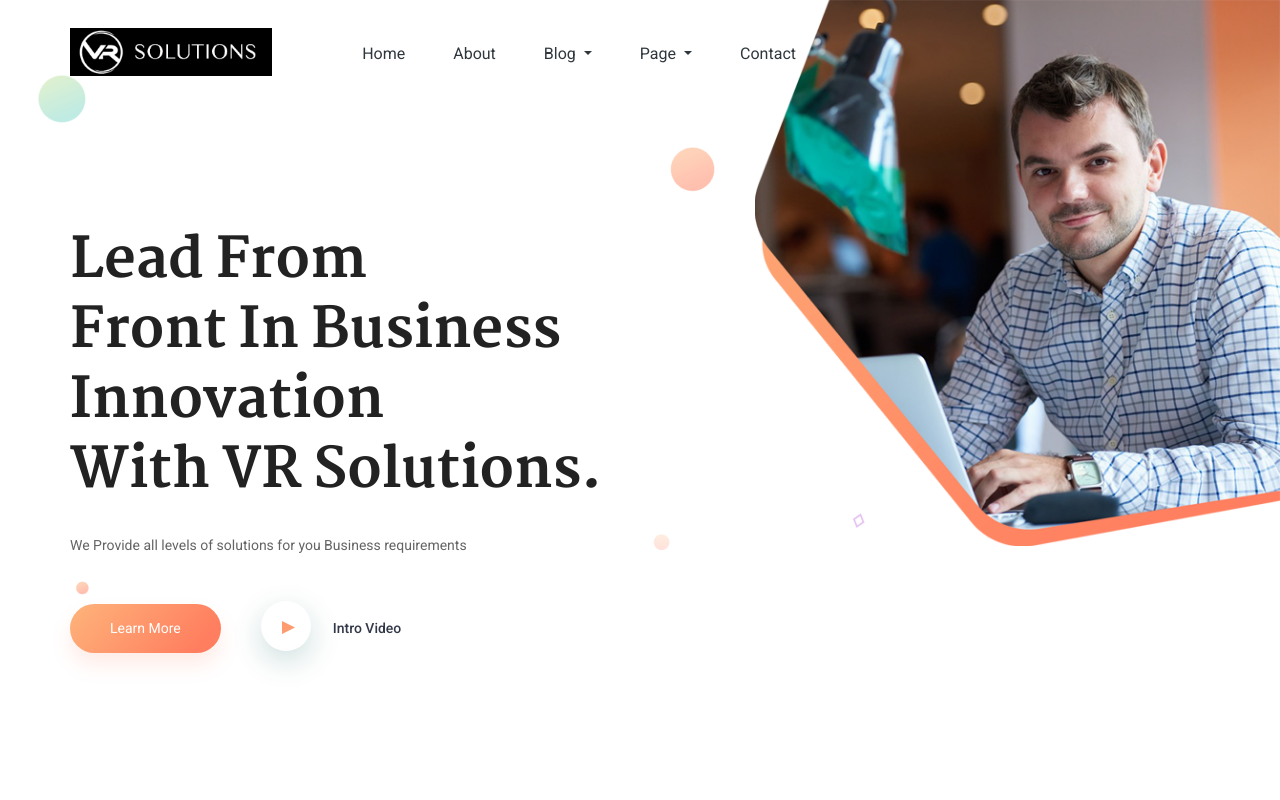
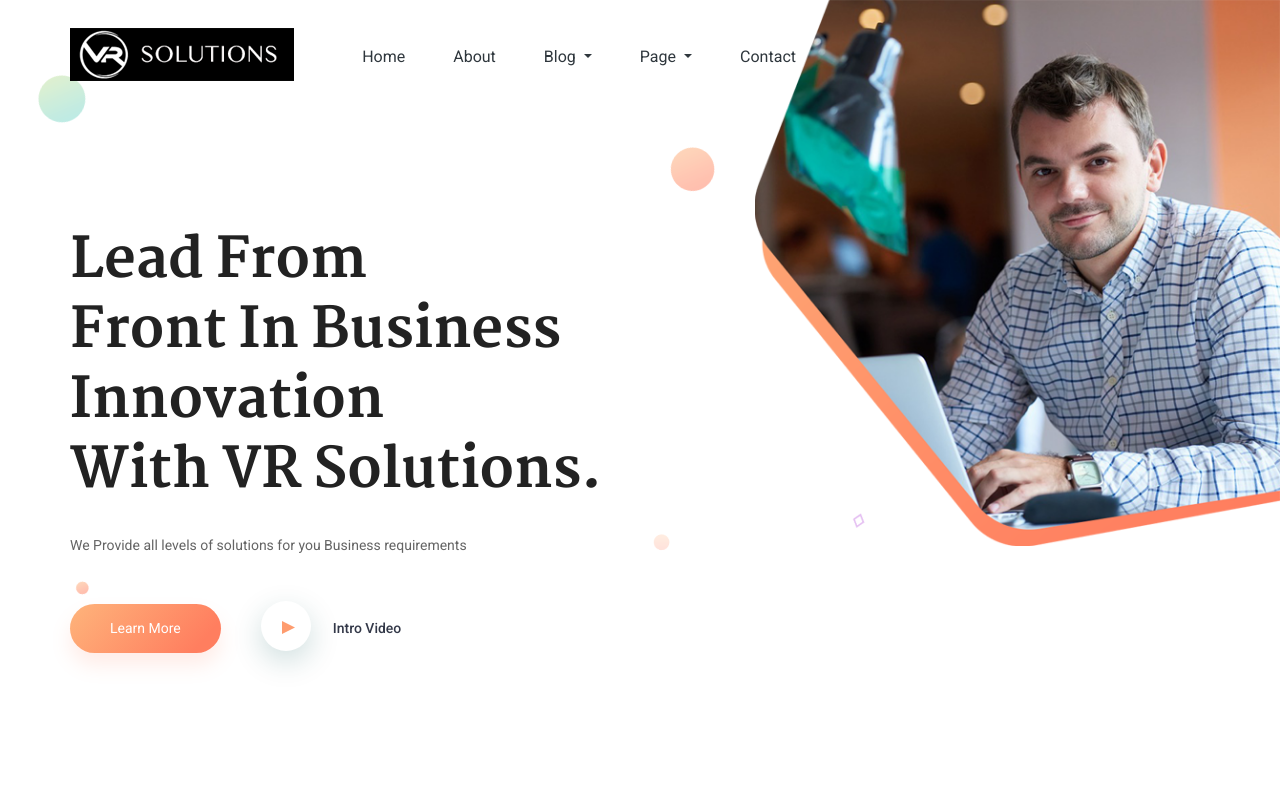
Before and after one commit to vrmediatech/vrmediatech.github.io, a plain HTML site: page index.html in a window 1280 px wide. Shown: the top 800 px of the page. Drawn offline with nearby package versions, Linux system fonts and the light colour scheme; files that its build step writes are made by us from their sources; files whose address does not match are found by name.

Commit message:
site logo resolution reduced for responsiveness

```diff
--- a/index.html
+++ b/index.html
@@ -32,7 +32,7 @@
             <div class="row align-items-center">
                 <div class="col-lg-8 col-xl-8">
                     <nav class="navbar navbar-expand-lg navbar-light">
-                        <a class="navbar-brand" href="index.html"> <img src="img/vr-site-logo.png" style="width: 80%;" alt="logo"> </a>
+                        <a class="navbar-brand" href="index.html"> <img src="img/vr-site-logo-low.png" alt="logo"> </a>
                         <button class="navbar-toggler" type="button" data-toggle="collapse"
                             data-target="#navbarSupportedContent" aria-controls="navbarSupportedContent"
                             aria-expanded="false" aria-label="Toggle navigation">
```
Also changed, not shown: about.html (+1 -1 lines), blog.html (+1 -1 lines), contact.html (+1 -1 lines), elements.html (+1 -1 lines), project.html (+1 -1 lines), project_details.html (+1 -1 lines), service.html (+1 -1 lines), single-blog.html (+1 -1 lines), img/vr-site-logo-low.png (added).
